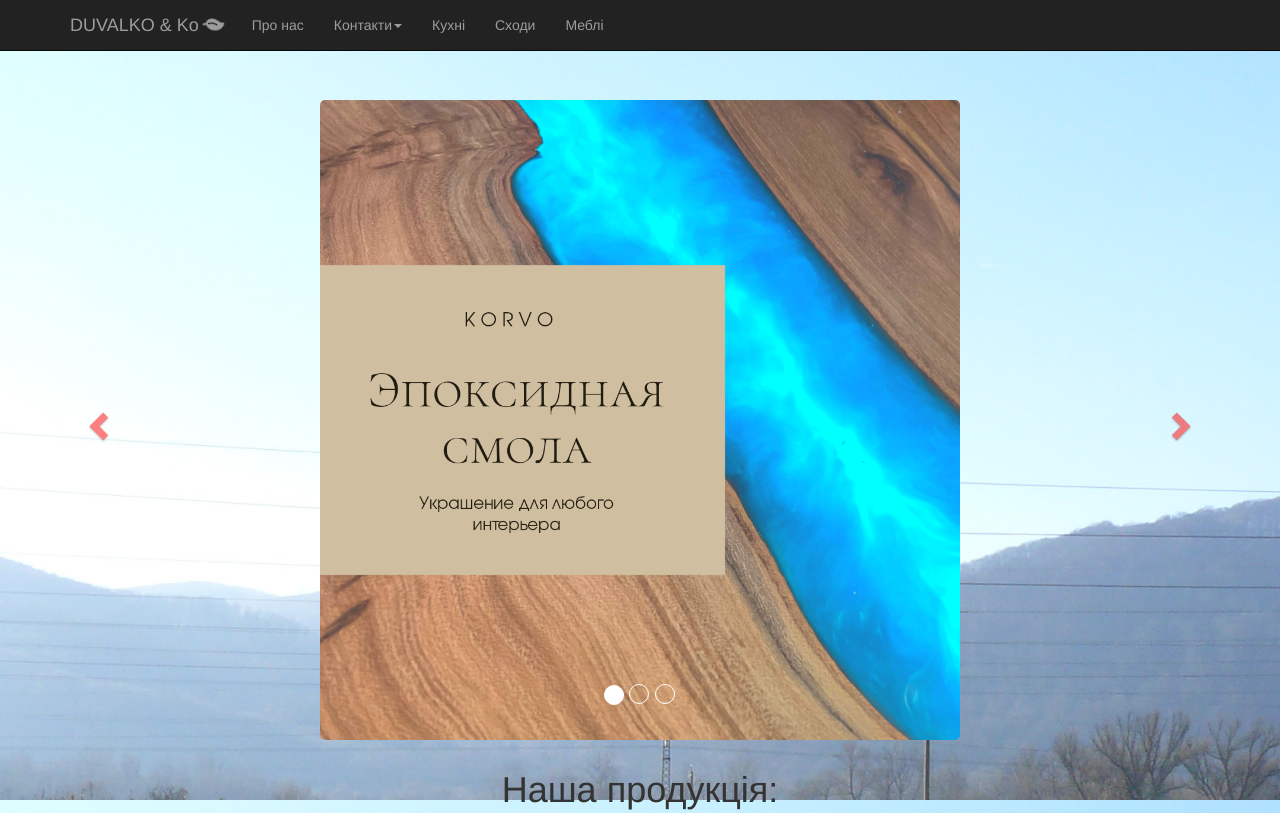
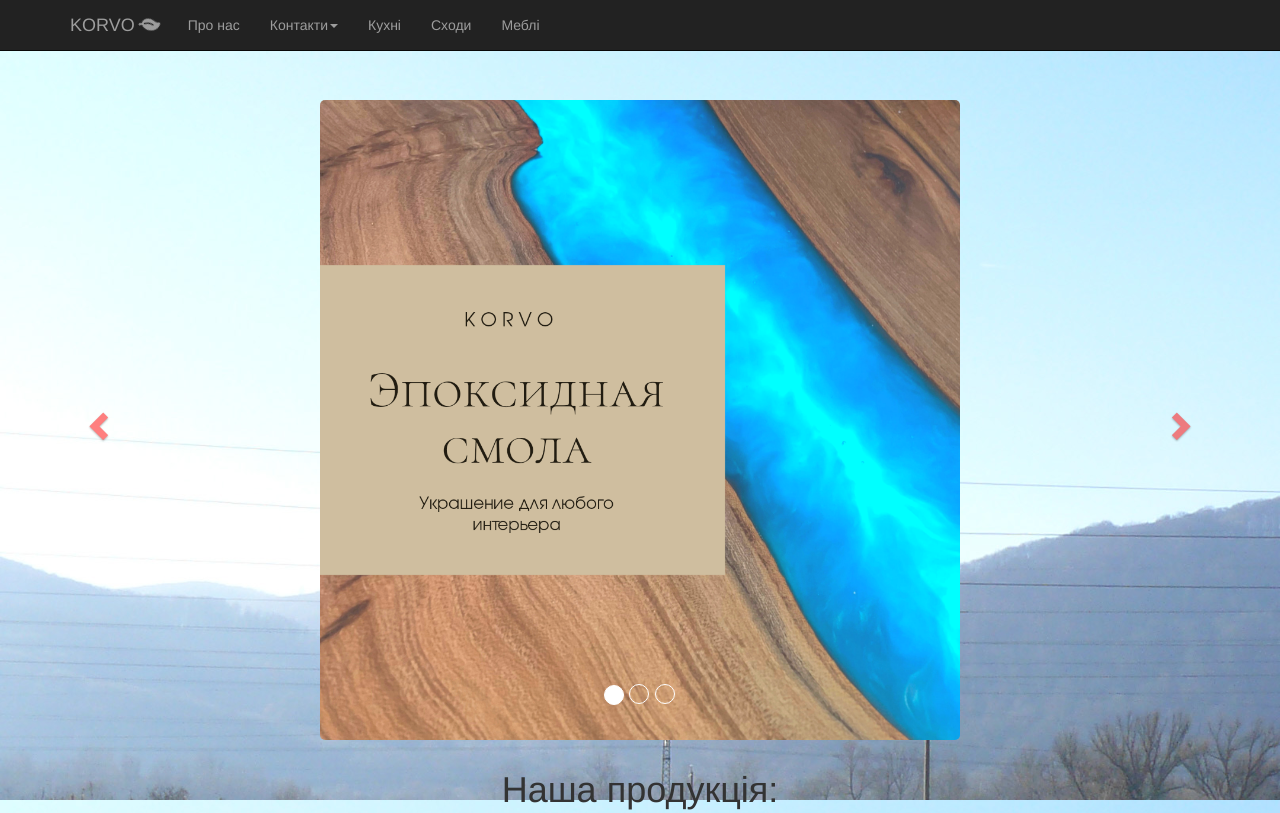
Before and after one commit to kuhni-zakarpattya/kuhni-zakarpattya.github.io, a website: page index.html in a window 1280 px wide. Shown: the top 813 px of the page. Drawn offline with nearby package versions, Linux system fonts and the light colour scheme.

Commit message:
Update index.html

```diff
--- a/index.html
+++ b/index.html
@@ -31,7 +31,7 @@
   					<span class="icon-bar"></span>
   					<span class="sr-only">Открыть навигацию</span>
   				</button>
-  				<a class="navbar-brand" href="https://kuhni-zakarpattya.github.io/">DUVALKO & Ko <i class="fa fa-leaf fa-spin" aria-hidden="true"></i></a>
+  				<a class="navbar-brand" href="https://kuhni-zakarpattya.github.io/"> KORVO <i class="fa fa-leaf fa-spin" aria-hidden="true"></i></a>
   			</div>
   			<div class="collapse navbar-collapse" id="responsive_menu">
   				<ul class="nav navbar-nav">
```
